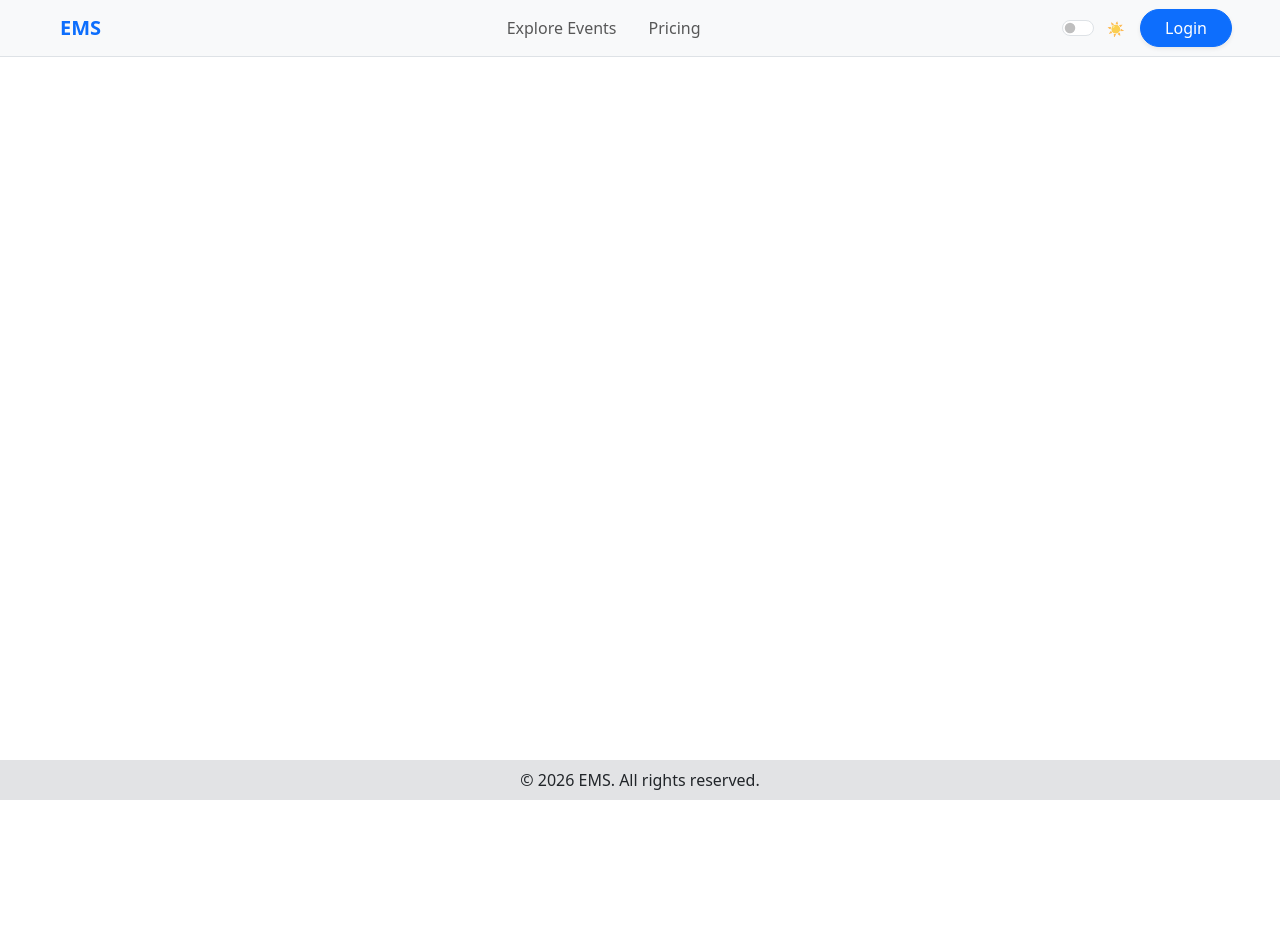
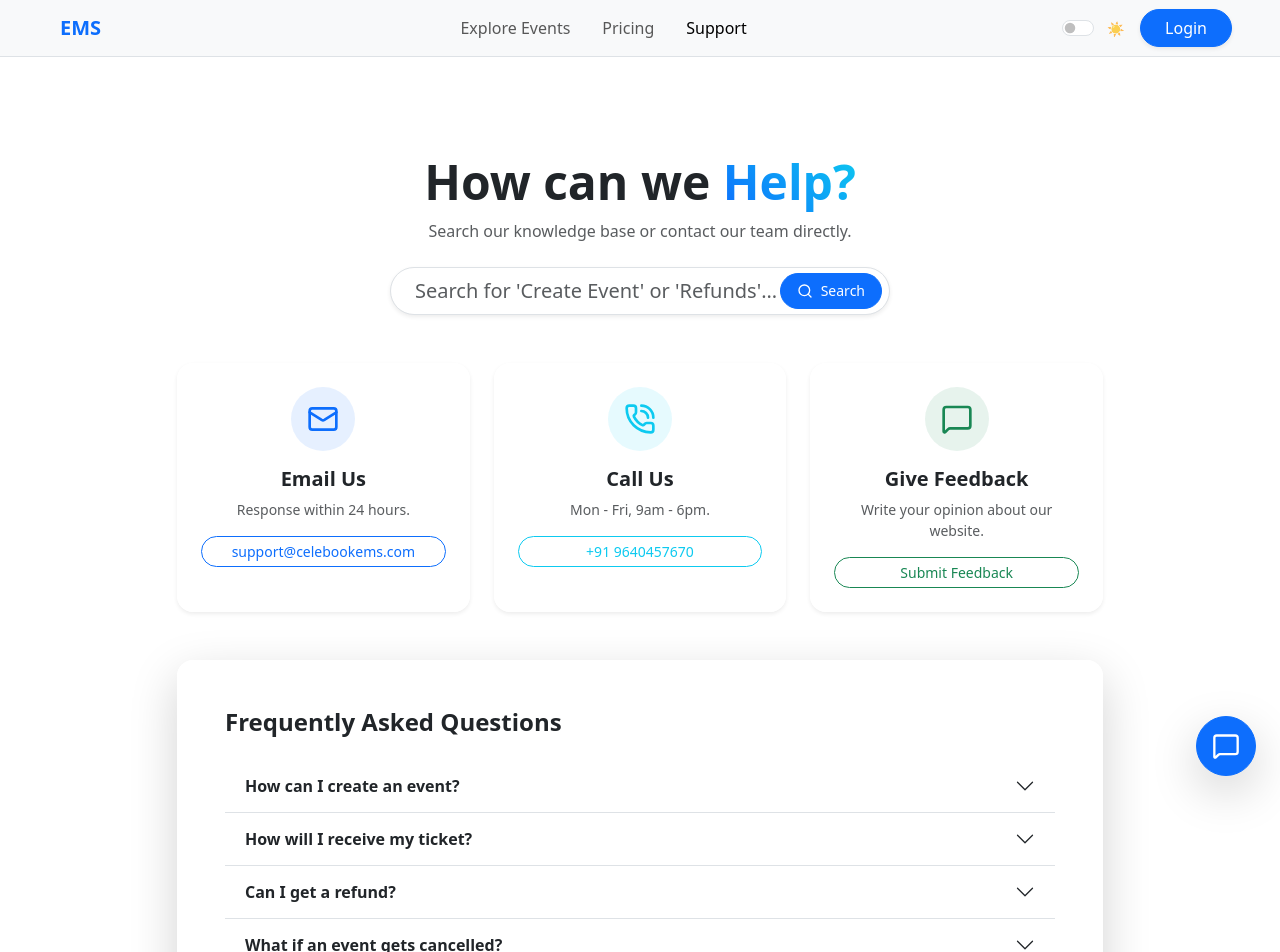
Before and after one commit to aakhyan-cogni/ems, a React (Vite) app in the folder web/: page /support in a window 1280 px wide. Shown: the top 952 px of the page. Before the commit the page ends 800 px from the top, so only its background shows below. Built offline with nearby package versions, Linux system fonts and the light colour scheme.

Commit message:
added support page

```diff
--- a/web/package.json
+++ b/web/package.json
@@ -16,6 +16,7 @@
 		"bootstrap": "^5.3.8",
 		"gsap": "^3.14.2",
 		"lottie-react": "^2.4.1",
+		"lucide-react": "^1.7.0",
 		"motion": "^12.35.2",
 		"react": "^19.2.0",
 		"react-bootstrap": "^2.10.10",
--- a/web/src/components/Navbar.tsx
+++ b/web/src/components/Navbar.tsx
@@ -54,6 +54,11 @@ export default function Navbar() {
 								</NavLink>
 							</li>
 						)}
+						<li className="nav-item">
+							<NavLink className="nav-link" to="/support">
+								Support
+							</NavLink>
+						</li>
 					</ul>
 				</div>
 			</div>
--- a/web/src/main.tsx
+++ b/web/src/main.tsx
@@ -13,7 +13,7 @@ import EventCreationForm from "./components/EventCreationForm.tsx";
 import { Toaster } from "react-hot-toast";
 import Dashboard from "./pages/Dashboard.tsx";
 import Pricing from "./pages/Pricing.tsx";
-
+import SupportPage from "./pages/SupportPage.tsx";
 
 createRoot(document.getElementById("root")!).render(
 	<BrowserRouter>
@@ -43,6 +43,7 @@ createRoot(document.getElementById("root")!).render(
 				<Route path="/dashboard" element={<Dashboard />} />
 				<Route path="/create" element={<EventCreationForm />} />
 				<Route path="/pricing" element={<Pricing />} />
+				<Route path="/support" element={<SupportPage />} />
 			</Routes>
 			<Footer />
 			<Toaster position="bottom-center"/>
--- /dev/null
+++ b/web/src/pages/SupportPage.tsx
@@ -0,0 +1,168 @@
+import { useState } from "react";
+import { motion, AnimatePresence } from "framer-motion";
+import { Mail, PhoneCall, MessageSquare, Search, Send, X } from "lucide-react";
+
+const SupportPage = () => {
+  const [chatOpen, setChatOpen] = useState(false);
+
+  const faqs = [
+    { q: "How can I create an event?", a: "A user can create an event by clicking the 'Create Event' button and providing details like name, date, and location." },
+    { q: "How will I receive my ticket?", a: "After registration, you will receive a QR code ticket via your registered WhatsApp number or Email." },
+    { q: "Can I get a refund?", a: "Refund policies are set by individual event organizers. Please check the 'Terms' section on your specific ticket." },
+    { q: "What if an event gets cancelled?", a: "If an event is cancelled, all participants will be notified immediately and issued a full refund." }
+  ];
+
+  return (
+    <div className="container py-5 mt-5">
+      <div className="row justify-content-center">
+        <div className="col-lg-10">
+
+          {/* Header Section */}
+          <div className="text-center mb-5">
+            <motion.h2
+              initial={{ opacity: 0, y: -20 }}
+              animate={{ opacity: 1, y: 0 }}
+              className="fw-bold display-5"
+            >
+              How can we <span className="text-primary text-gradient">Help?</span>
+            </motion.h2>
+            <p className="text-muted">Search our knowledge base or contact our team directly.</p>
+
+            <div className="mt-4 position-relative mx-auto" style={{ maxWidth: "500px" }}>
+              <input
+                type="text"
+                className="form-control form-control-lg rounded-pill shadow-sm ps-4 pe-5"
+                placeholder="Search for 'Create Event' or 'Refunds'..."
+                style={{ paddingRight: "110px" }}
+              />
+              <button
+                className="btn btn-primary position-absolute end-0 top-50 translate-middle-y me-2 rounded-pill px-3 btn-sm d-flex align-items-center gap-2"
+                style={{ height: "calc(100% - 12px)", zIndex: 5 }}
+              >
+                <Search size={16} />
+                <span>Search</span>
+              </button>
+            </div>
+          </div>
+
+          <div className="row g-4">
+            {/* Quick Contact Cards */}
+            <div className="col-md-4">
+              <div className="card border-0 shadow-sm p-4 text-center h-100 rounded-4 backdrop-blur">
+                <div className="bg-primary bg-opacity-10 rounded-circle d-inline-flex p-3 mb-3 mx-auto">
+                  <Mail size={32} className="text-primary" />
+                </div>
+                <h5 className="fw-bold">Email Us</h5>
+                <p className="small text-muted">Response within 24 hours.</p>
+                <a href="mailto:support@celebookems.com" className="btn btn-outline-primary btn-sm rounded-pill w-100 text-truncate">
+                  support@celebookems.com
+                </a>
+              </div>
+            </div>
+
+            <div className="col-md-4">
+              <div className="card border-0 shadow-sm p-4 text-center h-100 rounded-4 backdrop-blur">
+                <div className="bg-info bg-opacity-10 rounded-circle d-inline-flex p-3 mb-3 mx-auto">
+                  <PhoneCall size={32} className="text-info" />
+                </div>
+                <h5 className="fw-bold">Call Us</h5>
+                <p className="small text-muted">Mon - Fri, 9am - 6pm.</p>
+                <button className="btn btn-outline-info btn-sm rounded-pill w-100">
+                  +91 9640457670
+                </button>
+              </div>
+            </div>
+
+            <div className="col-md-4">
+              <div className="card border-0 shadow-sm p-4 text-center h-100 rounded-4 backdrop-blur">
+                <div className="bg-success bg-opacity-10 rounded-circle d-inline-flex p-3 mb-3 mx-auto">
+                  <MessageSquare size={32} className="text-success" />
+                </div>
+                <h5 className="fw-bold">Give Feedback</h5>
+                <p className="small text-muted">Write your opinion about our website.</p>
+                <button className="btn btn-outline-success btn-sm rounded-pill w-100">
+                  Submit Feedback
+                </button>
+              </div>
+            </div>
+
+            {/* FAQ Section */}
+            <div className="col-12 mt-5">
+              <motion.div
+                initial={{ opacity: 0, y: 20 }}
+                animate={{ opacity: 1, y: 0 }}
+                className="card border-0 shadow-lg rounded-4 p-4 p-md-5 backdrop-blur"
+              >
+                <h4 className="fw-bold mb-4">Frequently Asked Questions</h4>
+                <div className="accordion accordion-flush" id="faqAccordion">
+                  {faqs.map((faq, index) => (
+                    <div className="accordion-item bg-transparent" key={index}>
+                      <h2 className="accordion-header">
+                        <button className="accordion-button collapsed bg-transparent fw-bold py-3 shadow-none" type="button" data-bs-toggle="collapse" data-bs-target={`#faq${index}`}>
+                          {faq.q}
+                        </button>
+                      </h2>
+                      <div id={`faq${index}`} className="accordion-collapse collapse" data-bs-parent="#faqAccordion">
+                        <div className="accordion-body text-muted">
+                          {faq.a}
+                        </div>
+                      </div>
+                    </div>
+                  ))}
+                </div>
+              </motion.div>
+            </div>
+          </div>
+        </div>
+      </div>
+
+      {/* --- FLOATING CHAT COMPONENT --- */}
+      <div className="position-fixed bottom-0 end-0 m-4" style={{ zIndex: 1050 }}>
+        <AnimatePresence>
+          {chatOpen && (
+            <motion.div
+              initial={{ opacity: 0, y: 50, scale: 0.8 }}
+              animate={{ opacity: 1, y: 0, scale: 1 }}
+              exit={{ opacity: 0, y: 50, scale: 0.8 }}
+              className="card border-0 shadow-lg rounded-4 mb-3 overflow-hidden"
+              style={{ width: "320px" }}
+            >
+              <div className="card-header bg-primary text-white p-3 border-0 d-flex justify-content-between align-items-center">
+                <div>
+                  <h6 className="mb-0 fw-bold">Support AI Bot</h6>
+                  <small className="opacity-75">Online | Powered by CeleBook</small>
+                </div>
+                <button onClick={() => setChatOpen(false)} className="btn-close btn-close-white shadow-none"></button>
+              </div>
+              <div className="card-body bg-light" style={{ height: "300px", overflowY: "auto" }}>
+                <div className="bg-white p-2 rounded-3 shadow-sm small mb-2 d-inline-block border">
+                  Hello! How can I help you today?
+                </div>
+              </div>
+              <div className="card-footer bg-white border-0 p-3">
+                <div className="input-group">
+                  <input type="text" className="form-control rounded-start-pill border-light-subtle" placeholder="Type a message..." />
+                  <button className="btn btn-primary rounded-end-pill px-3">
+                    <Send size={18} />
+                  </button>
+                </div>
+              </div>
+            </motion.div>
+          )}
+        </AnimatePresence>
+
+        <motion.button
+          whileHover={{ scale: 1.1 }}
+          whileTap={{ scale: 0.9 }}
+          onClick={() => setChatOpen(!chatOpen)}
+          className={`btn btn-primary rounded-circle shadow-lg d-flex align-items-center justify-content-center ${chatOpen ? 'bg-danger border-danger' : ''}`}
+          style={{ width: "60px", height: "60px" }}
+        >
+          {chatOpen ? <X size={30} /> : <MessageSquare size={28} />}
+        </motion.button>
+      </div>
+    </div>
+  );
+};
+
+export default SupportPage;
```
Also changed, not shown: 1 other file (tests, documents, lock files or other folders).
